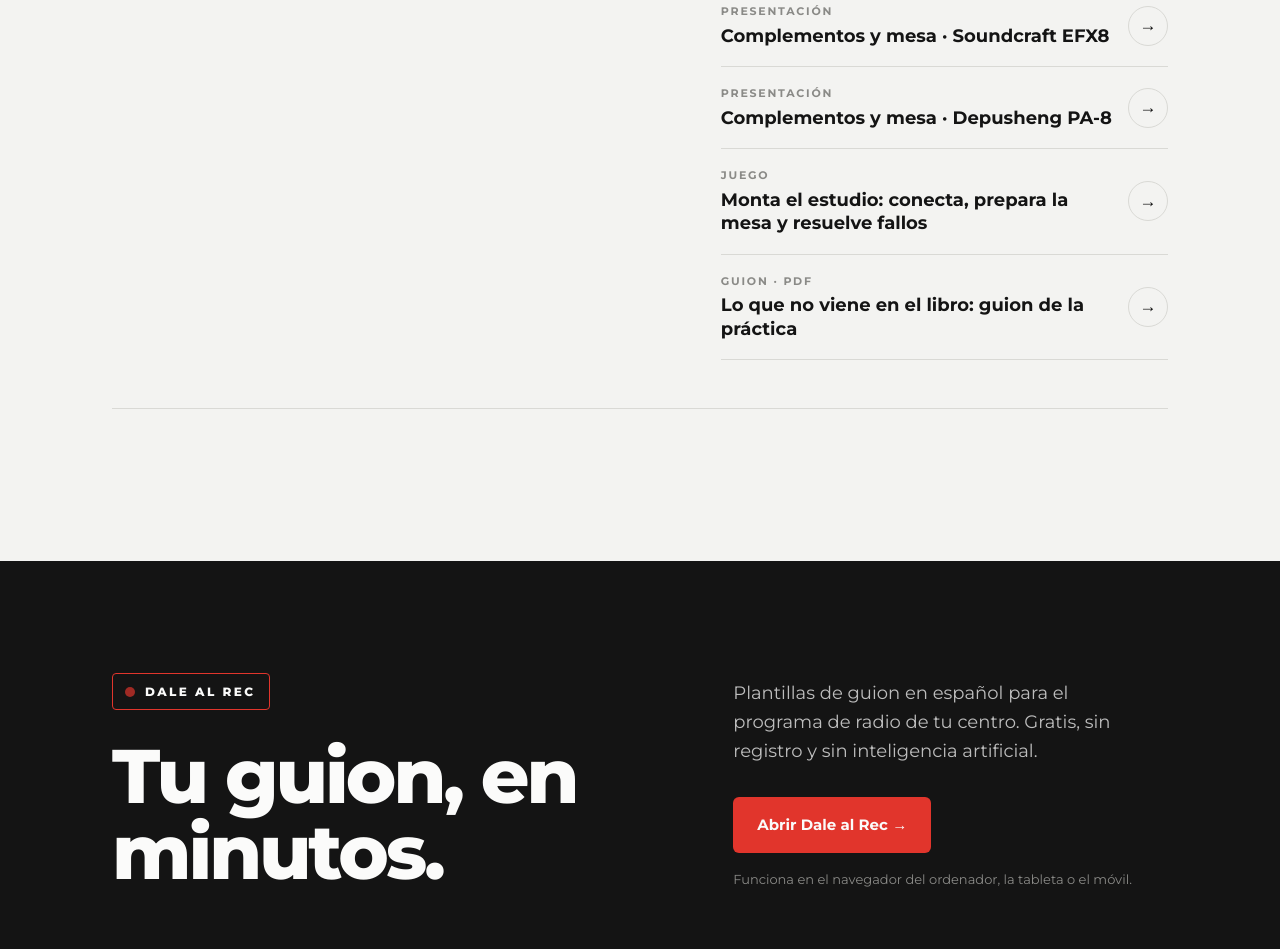
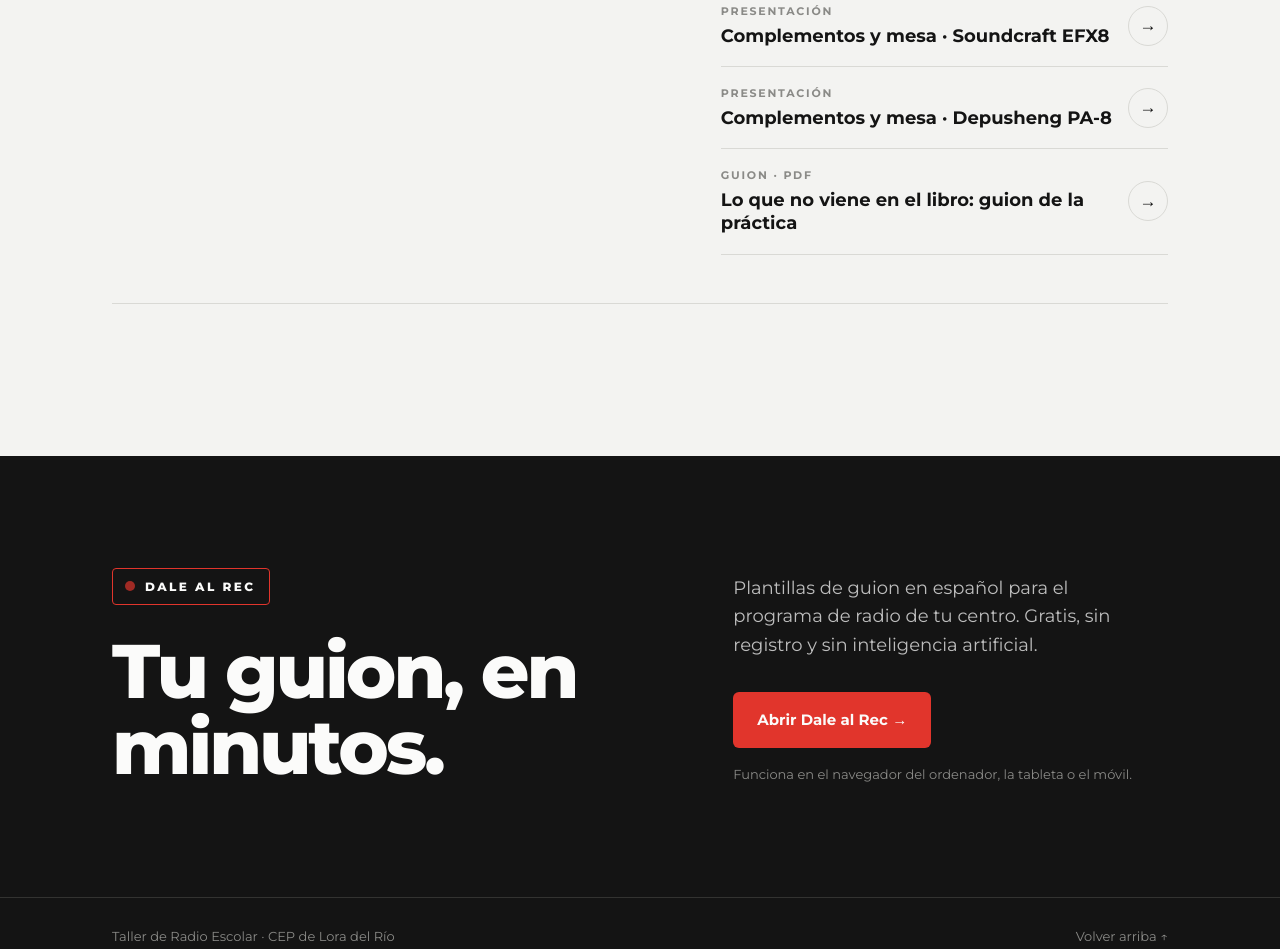
Before and after one commit to acamand/taller-radio-escolar, a plain HTML site: page index.html in a window 1280 px wide. Shown: the part 2021-2970 px from the top of the page. Drawn offline with Linux system fonts and the light colour scheme.

Commit message:
Quita el juego del listado de la sesión 3 (sigue accesible desde las presentaciones)
Co-Authored-By: Claude Opus 5.5 <noreply@anthropic.com>
Claude-Session: https://claude.ai/code/session_01MiUYsQeUtVQ385oNTaoWgj

```diff
--- a/index.html
+++ b/index.html
@@ -216,7 +216,6 @@ a:focus-visible { outline: 2px solid var(--red); outline-offset: 4px; }
         <a class="res" href="recursos/guia-proteccion-datos.pdf" target="_blank" rel="noopener"><span><span class="k">Guía · PDF</span><span class="t">Protección de datos, paso a paso</span></span><span class="arrow" aria-hidden="true">→</span></a>
         <a class="res" href="presentaciones/complementos-y-mesa-efx8.html" target="_blank" rel="noopener"><span><span class="k">Presentación</span><span class="t">Complementos y mesa · Soundcraft EFX8</span></span><span class="arrow" aria-hidden="true">→</span></a>
         <a class="res" href="presentaciones/complementos-y-mesa-pa8.html" target="_blank" rel="noopener"><span><span class="k">Presentación</span><span class="t">Complementos y mesa · Depusheng PA-8</span></span><span class="arrow" aria-hidden="true">→</span></a>
-        <a class="res" href="juego/monta-el-estudio.html" target="_blank" rel="noopener"><span><span class="k">Juego</span><span class="t">Monta el estudio: conecta, prepara la mesa y resuelve fallos</span></span><span class="arrow" aria-hidden="true">→</span></a>
         <a class="res" href="recursos/guion-lo-que-no-viene-en-el-libro.pdf" target="_blank" rel="noopener"><span><span class="k">Guion · PDF</span><span class="t">Lo que no viene en el libro: guion de la práctica</span></span><span class="arrow" aria-hidden="true">→</span></a>
       </div>
     </article>
```
